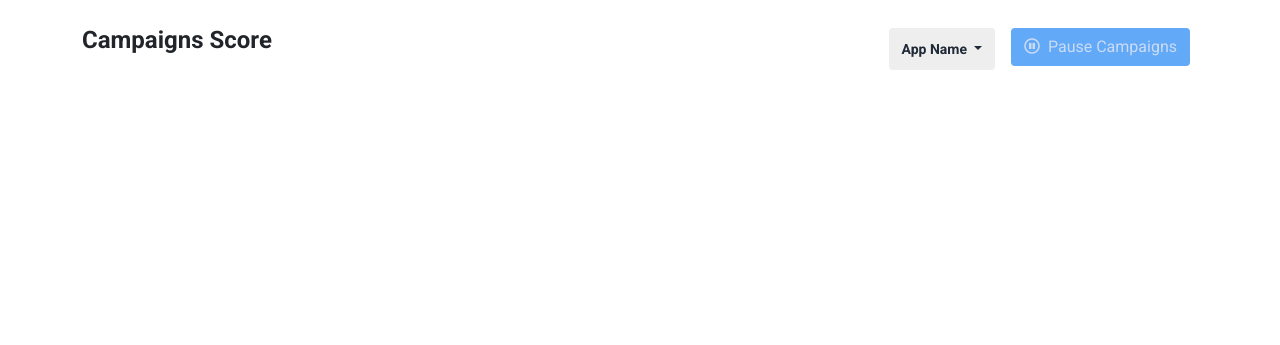
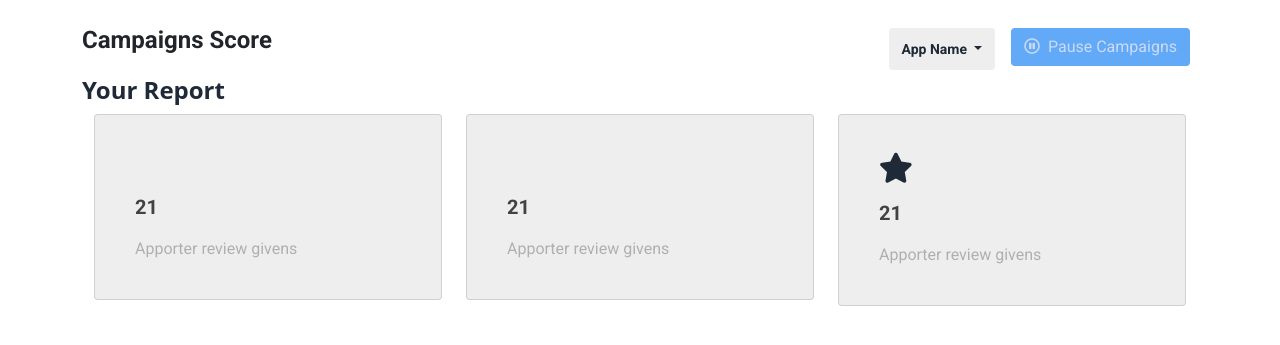
Before and after one commit to mossaddak/ApporterV1.2, a Django app: page /main/home/ in a window 1280 px wide. Shown: the part 75-420 px from the top of the page. Run offline with Django 4.2, Linux system fonts and the light colour scheme; a user stored in the database is signed in; data comes from the database, SQL or seed files in the repository; some libraries are stand-ins or nearby versions.

Commit message:
home page card added

```diff
--- a/main/templates/home.html
+++ b/main/templates/home.html
@@ -29,12 +29,41 @@
     .d-flex{
         flex-wrap: wrap;
     }
+    .your_report{
+        font-weight: 700;
+        font-size: 24px;
+        line-height: 32px;
+        color: #1f2937;
+    }
+    .your_report_icon{
+        font-weight: 400;
+        font-size: 30px;
+        line-height: 24px;
+        color: #1f2937;
+    }
+    .your_report_count{
+        font-weight: 600;
+        font-size: 20px;
+        line-height: 28px;
+        color: #424243;
+    }
+    .your_apporter_review{
+        font-weight: 400;
+        font-size: 16px;
+        line-height: 24px;
+        color: #aeb0af;
+    }
+    .card{
+        background-color: #EEEEEE;
+        padding: 30px 40px;
+    }
 </style>
 
 <section class="container">
     <div class="d-flex mt-4">
         <div class="roboto_font campaing_score">Campaigns Score</div>
 
+        <!-- header -->
         <div class="d-flex ms-auto">
             <div class="dropdown my-1">
                 <button class="btn dropdown-toggle mx-2 roboto_font" type="button" id="dropdownMenuButton1" data-bs-toggle="dropdown" aria-expanded="false">
@@ -51,6 +80,40 @@
                 <a href="#!" class="pause_campaing btn roboto_font"><i class="far fa-pause-circle"></i> &#160;Pause Campaigns</a>
             </div>
         </div>
+
+    </div>
+
+    <!-- your report-->
+    <div class="d-flex">
+        <h1 class="your_report">Your Report</h1>
+    </div>
+
+    <div class="container">
+        <div class="row">
+            <div class="col-4">
+                <div class="card ">
+                    <div class="your_report_icon my-2"><i class="fas fa-comment-lines"></i></div>
+                    <div class="roboto_font your_report_count my-2">21</div>
+                    <p class="roboto_font your_apporter_review my-2">Apporter review givens</p>
+                </div>
+            </div>
+
+            <div class="col-4">
+                <div class="card ">
+                    <div class="your_report_icon my-2"><i class="fas fa-cloud-download"></i></div>
+                    <div class="roboto_font your_report_count my-2">21</div>
+                    <p class="roboto_font your_apporter_review my-2">Apporter review givens</p>
+                </div>
+            </div>
+
+            <div class="col-4">
+                <div class="card ">
+                    <div class="your_report_icon my-2"><i class="fas fa-star"></i></div>
+                    <div class="roboto_font your_report_count my-2">21</div>
+                    <p class="roboto_font your_apporter_review my-2">Apporter review givens</p>
+                </div>
+            </div>
+        </div>
     </div>
 
 </section>
```
